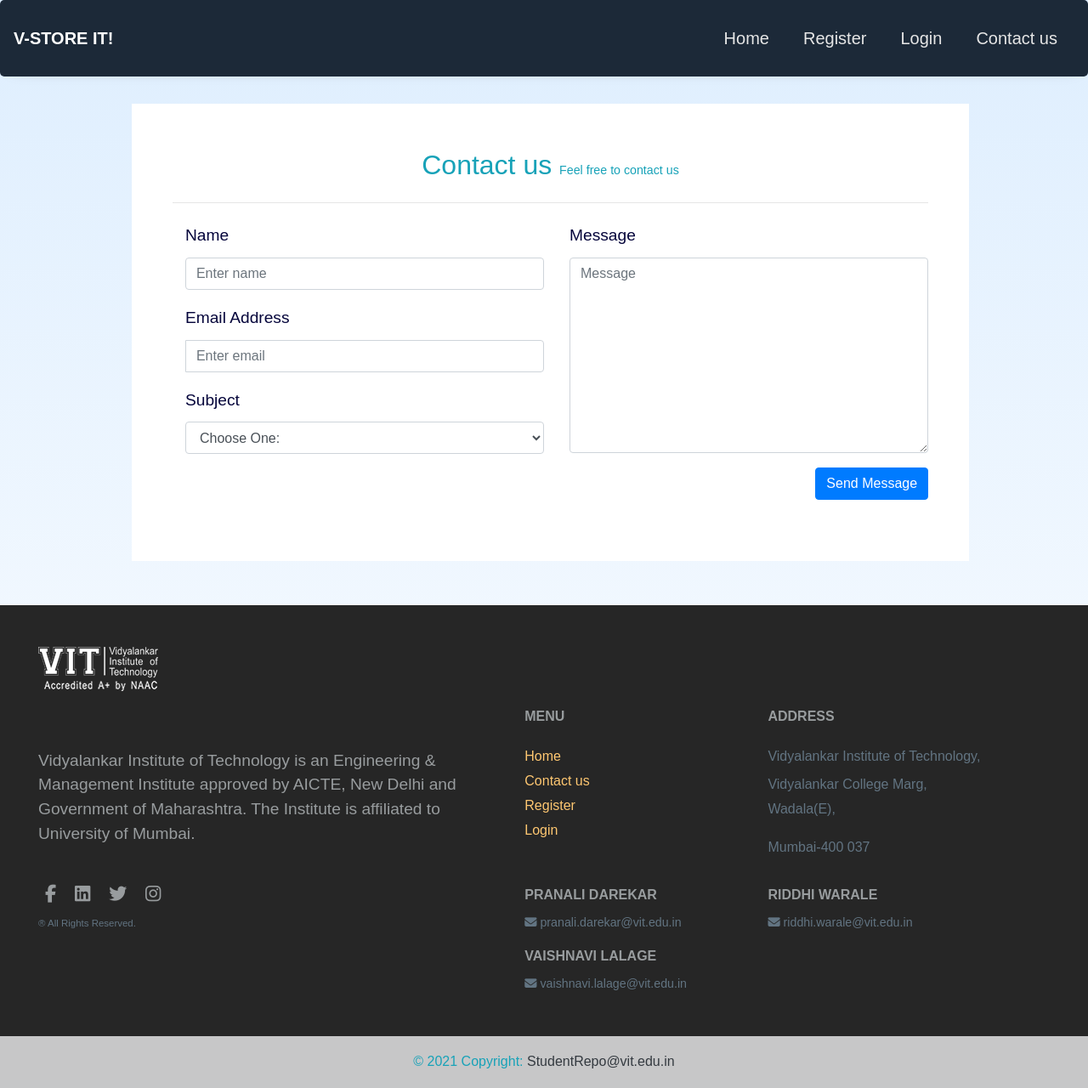
After one commit to Pran1001/RepoSys, a Django app: page /contactus/ in a window 1280 px wide. The commit adds this page. Shown: the whole page at 85% size. Run offline with Django 3.2, Linux system fonts and the light colour scheme; some libraries are stand-ins or nearby versions.

Commit message:
Contact Us Page
Contact Us page frontend and backend along with Some other Minor Changes

```diff
--- a/REPOSYS/REPOSYS/settings.py
+++ b/REPOSYS/REPOSYS/settings.py
@@ -59,7 +59,7 @@
 TEMPLATES = [
     {
         'BACKEND': 'django.template.backends.django.DjangoTemplates',
-        'DIRS': [],
+        'DIRS': [os.path.join(BASE_DIR, 'templates')],
         'APP_DIRS': True,
         'OPTIONS': {
             'context_processors': [
--- a/REPOSYS/REPOSYSAPP/forms.py
+++ b/REPOSYS/REPOSYSAPP/forms.py
@@ -1,5 +1,6 @@
 from django.contrib.auth.forms import UserCreationForm
 from django.forms import ModelForm
+from django import forms
 from django.contrib.auth.models import User
 
 from .models import Student, Certificate, Education
@@ -29,3 +30,9 @@
         model = Education
         fields = '__all__'
         exclude = ('user',)
+
+class ContactForm(forms.Form):
+    name = forms.CharField(required=True)
+    from_email = forms.EmailField(required=True)
+    subject = forms.CharField(required=True)
+    message = forms.CharField(widget=forms.Textarea, required=True)
--- a/REPOSYS/REPOSYSAPP/templates/base.html
+++ b/REPOSYS/REPOSYSAPP/templates/base.html
@@ -5,6 +5,8 @@
     <title>V-Store it</title>
     <meta charset="utf-8">
     <meta content="width=device-width, initial-scale=1, shrink-to-fit=no" name="viewport">
+    <link rel="icon" type="image/png" sizes="32x32" href="{% static 'img/favicon1.png' %}">
+    <link rel="icon" type="image/png" sizes="16x16" href="{% static 'img/favicon1.png' %}">
     <link href='https://fonts.googleapis.com/css?family=Roboto:400,100,300,700' rel='stylesheet' type='text/css'>
     <link href="https://stackpath.bootstrapcdn.com/font-awesome/4.7.0/css/font-awesome.min.css" rel="stylesheet">
     <link href="{% static 'css/base.css' %}" rel="stylesheet">
@@ -33,21 +35,20 @@
                         <li class="nav-item"><a class="nav-link" href="{% url 'home' %}">Home</a></li>
                         <li class="nav-item"><a class="nav-link" href="{% url 'report' %}">Generate Report</a></li>
                         <li class="nav-item"><a class="nav-link" href="{% url 'logout' %}">Logout</a></li>
-                        <li class="nav-item"><a class="nav-link" href="{% url 'about' %}">About</a></li>
+                        <li class="nav-item"><a class="nav-link" href="{% url 'contactus' %}">Contact us</a></li>
                         {% elif user.is_authenticated %}
                         <li class="nav-item"><a class="nav-link" href="">Hello, {{user.username}}</a></li>
                         <li class="nav-item"><a class="nav-link" href="{% url 'home' %}">Home</a></li>
                         <li class="nav-item"><a class="nav-link" href="{% url 'profile' %}">Profile Details</a></li>
-                        <li class="nav-item"><a class="nav-link" href="{% url 'education' %}">Educational Details</a>
-                        </li>
+                        <li class="nav-item"><a class="nav-link" href="{% url 'education' %}">Educational Details</a></li>
                         <li class="nav-item"><a class="nav-link" href="{% url 'certificates' %}">Certificates</a></li>
-                        <li class="nav-item"><a class="nav-link" href="{% url 'about' %}">About</a></li>
+                        <li class="nav-item"><a class="nav-link" href="{% url 'contactus' %}">Contact us</a></li>
                         <li class="nav-item"><a class="nav-link" href="{% url 'logout' %}">Logout</a></li>
                         {% else %}
                         <li class="nav-item"><a class="nav-link" href="{% url 'home' %}">Home</a></li>
                         <li class="nav-item"><a class="nav-link" href="{% url 'register' %}">Register</a></li>
                         <li class="nav-item"><a class="nav-link" href="{% url 'login' %}">Login</a></li>
-                        <li class="nav-item"><a class="nav-link" href="{% url 'about' %}">About</a></li>
+                        <li class="nav-item"><a class="nav-link" href="{% url 'contactus' %}">Contact us</a></li>
                         {% endif %}
                     </ul>
                 </div>
@@ -83,7 +84,7 @@
                                 <h6 class="mb-3 mb-lg-4 text-muted bold-text mt-sm-0 mt-5"><b>MENU</b></h6>
                                 <ul class="list-unstyled">
                                     <li><a href="{% url 'home' %}">Home</a></li>
-                                    <li><a href="{% url 'about' %}">About</a></li>
+                                    <li><a href="{% url 'contactus' %}">Contact us</a></li>
                                     <li><a href="{% url 'register' %}">Register</a></li>
                                     <li><a href="{% url 'login' %}">Login</a></li>
                                 </ul>
--- /dev/null
+++ b/REPOSYS/REPOSYSAPP/templates/contactus.html
@@ -0,0 +1,85 @@
+{% extends 'base.html' %}
+{% load static %}
+{% block content %}
+
+<style>
+.h1 small {
+font-size: 24px;
+}
+  .text-center{
+    color: #17a2b8;
+    margin: 0px;
+  }
+  h3.text-center{
+    font-size: 2em  !important;
+    margin-bottom: 20px;
+  }
+  .form-label{
+    font-size: 1.2em;
+    color: #05053b;
+  }
+    .errorlist{
+    color: red;
+    }
+
+
+
+</style>
+<div class="container">
+    <div class="row justify-content-center">
+        <div class="col-xl-10 col-md-8">
+            <form action="{% url 'contactus' %}" class="bg-white  rounded-5 shadow-5-strong p-5" method="POST">
+                {% csrf_token %}
+                <h3 class="text-center ">Contact us <small>Feel free to contact us</small></h3>
+                <hr>
+                <div class="row mb-4">
+                    <div class="col">
+                        <div class="form-group">
+                            <label class="form-label" for="name">
+                                Name</label>
+                            <input class="form-control" id="name" name="name" placeholder="Enter name"
+                                   required="required"
+                                   type="text"/>
+                        </div>
+                        <div class="form-group">
+                            <label class="form-label" for="email">
+                                Email Address</label>
+                            <div class="input-group">
+                                <span class="input-group-addon"><span class="glyphicon glyphicon-envelope"></span>
+                                </span>
+                                <input class="form-control" id="email" name="from_email" placeholder="Enter email"
+                                       required="required" type="email"/></div>
+                        </div>
+                        <div class="form-group">
+                            <label class="form-label" for="subject">
+                                Subject</label>
+                            <select class="form-control" id="subject" name="subject" required="required">
+                                <option disabled selected="" value="na">Choose One:</option>
+                                <option value="service">General Customer Service</option>
+                                <option value="suggestions">Suggestions</option>
+                                <option value="product">Product Support</option>
+                            </select>
+                        </div>
+                    </div>
+                    <div class="col">
+                        <div class="form-group">
+                            <label class="form-label" for="name">
+                                Message</label>
+                            <textarea class="form-control" cols="25" id="message" name="message" placeholder="Message"
+                                      required="required"
+                                      rows="9"></textarea>
+                        </div>
+                    </div>
+                    <div class="col-md-12">
+                        <button class="btn btn-primary pull-right" id="btnContactUs" type="submit">
+                            Send Message
+                        </button>
+                    </div>
+                </div>
+            </form>
+        </div>
+    </div>
+</div>
+
+
+{% endblock %}
--- a/REPOSYS/REPOSYSAPP/templates/password_reset_done.html
+++ b/REPOSYS/REPOSYSAPP/templates/password_reset_done.html
@@ -11,12 +11,6 @@
     font-size: 2em  !important;
     margin-bottom: 20px;
   }
-
-
-
-
-
-
 </style>
 <div class="container">
     <div class="row justify-content-center">
--- a/REPOSYS/REPOSYSAPP/templates/report.html
+++ b/REPOSYS/REPOSYSAPP/templates/report.html
@@ -102,7 +102,7 @@
                 </div>
                 <div class="row">
                     <div class="col">
-                        <button class="btn btn-primary btn-block" type="submit">Clear All Filters</button>
+                        <button class="btn btn-primary btn-block" type="submit" >Clear All Filters</button>
                     </div>
                     <div class="col">
                         <button class="btn btn-primary btn-block" type="submit">Generate Report</button>
--- a/REPOSYS/REPOSYSAPP/urls.py
+++ b/REPOSYS/REPOSYSAPP/urls.py
@@ -6,11 +6,12 @@
     path('register/', views.register, name='register'),
     path('login/', views.Login, name='login'),
     path('logout/', views.logout, name='logout'),
-    path('about/', views.about, name='about'),
+    path('contactus/', views.contact, name='contactus'),
     path("password_reset/", views.password_reset_request, name="password_reset"),
     path('profile/', views.profile, name='profile'),
     path('education/', views.education, name='education'),
     path('certificates/', views.certificates, name='certificates'),
     path('report/', views.report, name='report'),
+    path('contactus_done/',views.contactus_done, name='contactus_done'),
 
 ]
--- a/REPOSYS/REPOSYSAPP/views.py
+++ b/REPOSYS/REPOSYSAPP/views.py
@@ -10,7 +10,7 @@
 from django.utils.encoding import force_bytes
 from django.utils.http import urlsafe_base64_encode
 
-from .forms import StudentRegisterForm, UserForm, StudentCertificateForm, StudentEducationForm
+from .forms import StudentRegisterForm, UserForm, StudentCertificateForm, StudentEducationForm, ContactForm
 # Create your views here.
 from .models import Student, Certificate, Education
 
@@ -82,8 +82,23 @@
     return redirect('home')
 
 
-def about(request):
-    return render(request, 'about.html')
+def contact(request):
+        if request.method == 'GET':
+            form = ContactForm()
+        else:
+            form = ContactForm(request.POST)
+            if form.is_valid():
+                name = form.cleaned_data['name']
+                subject = form.cleaned_data['subject']
+                from_email = form.cleaned_data['from_email']
+                message = name + "-" + form.cleaned_data['message']
+                try:
+                    send_mail(subject, message, from_email, ['vstoreit@gmail.com'])
+                except BadHeaderError:
+                    return HttpResponse('Invalid header found.')
+                return redirect('contactus_done')
+        return render(request, "contactus.html", {'form': form})
+
 
 
 def profile(request):
@@ -170,4 +185,9 @@
 
 
 def report(request):
+    if request.user.is_superuser:
+        pass
     return render(request, 'report.html')
+
+def contactus_done(request):
+    return render(request, 'Contactus_done.html')
```
Also changed, not shown: REPOSYS/REPOSYSAPP/templates/Contactus_done.html (added, +25 -0 lines), REPOSYS/REPOSYSAPP/templates/about.html (deleted, +0 -148 lines), REPOSYS/REPOSYSAPP/templates/certificates.html (+6 -6 lines), REPOSYS/REPOSYSAPP/templates/education.html (+4 -4 lines), REPOSYS/REPOSYSAPP/templates/home.html (+4 -4 lines), REPOSYS/REPOSYSAPP/templates/report_all.html (added, +58 -0 lines), REPOSYS/db.sqlite3, REPOSYS/static/img/P_profile.png (added), REPOSYS/static/img/R_profile.jpg (added), REPOSYS/static/img/V_profile1.jpeg (added), REPOSYS/static/img/aboutimg.jpg (added), REPOSYS/static/img/favicon1.png (added).
